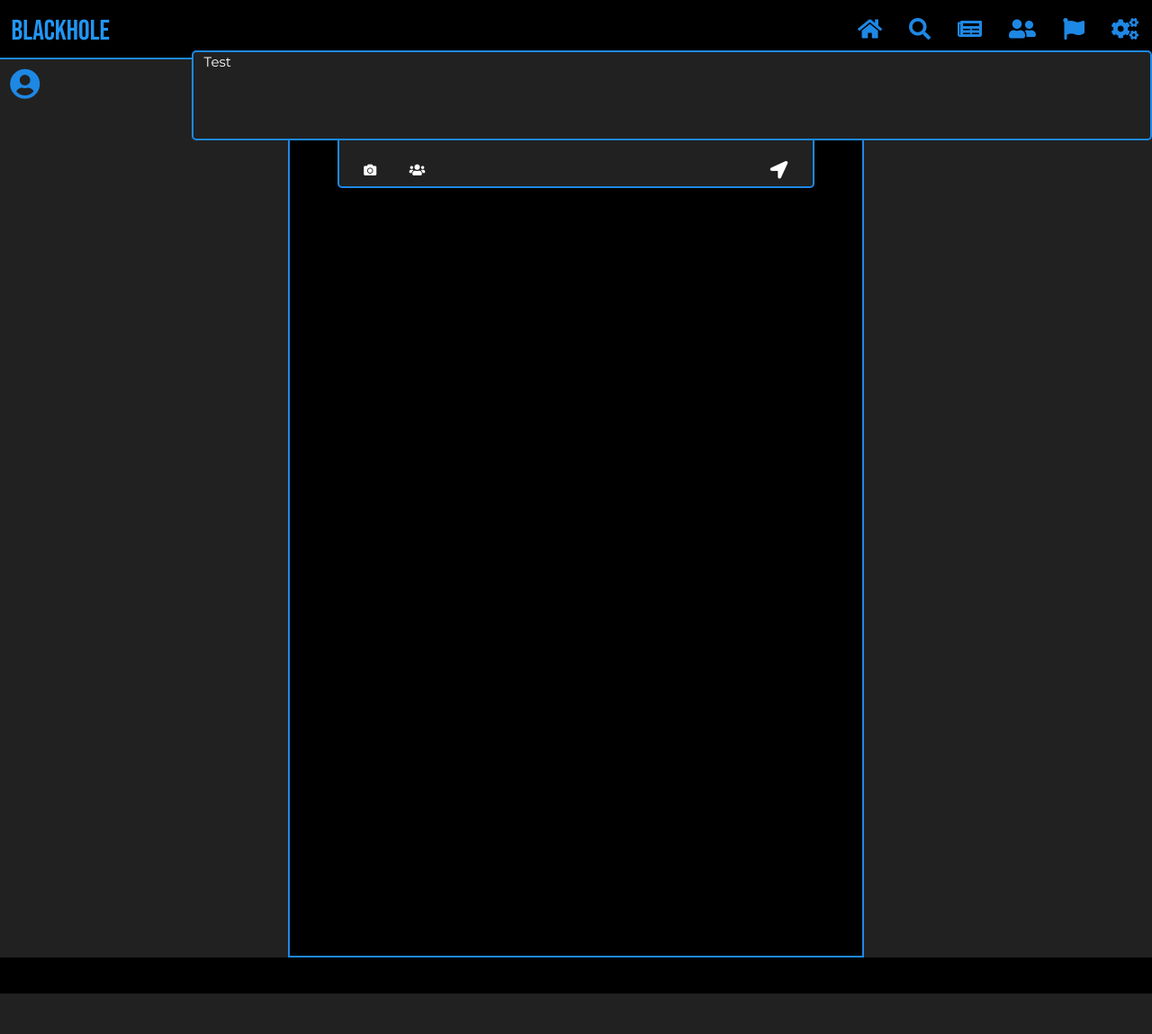
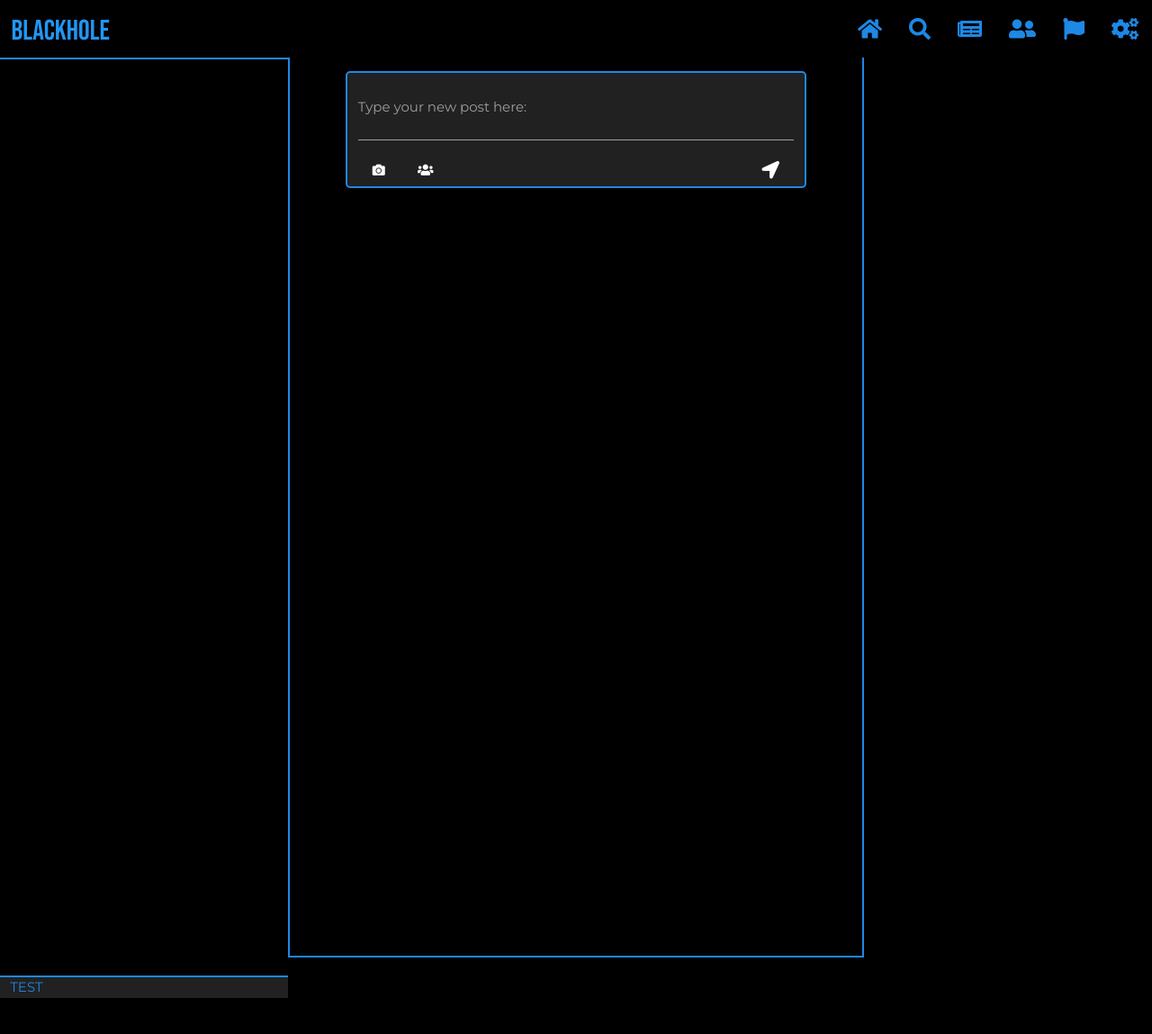
Before and after one commit to Code-Institute-Submissions/Blackhole, a Flask app: page /home in a window 1280 px wide. Shown: the whole page at 90% size. Before the commit the page ends 1104 px from the top, so only its background shows below. Run offline with Flask 2, Linux system fonts and the light colour scheme; data that the repository does not hold is empty; some libraries are stand-ins or nearby versions.

Commit message:
need to fix css styling, it seems the more content i add the more difficult it becomes for the syling to work

```diff
--- a/app.py
+++ b/app.py
@@ -84,9 +84,20 @@
 
 @app.route('/home', methods=["GET", "POST"])
 def home():
+    posts = list(mongo.db.posts.find())
+
     if request.method == 'POST':
+        username = mongo.db.users.find_one(
+        {'username': session['user']})['username']
+
+        new_post = {
+            'description': request.form.get('activity-post'),
+            'created_by': username
+        }
+        mongo.db.posts.insert_one(new_post)
+        flash('Posted Successfully!')
         return redirect(url_for('home'))
-    return render_template('home.html')
+    return render_template('home.html', posts=posts)
 
 
 @app.route('/search')
--- a/static/css/style.css
+++ b/static/css/style.css
@@ -55,7 +55,7 @@
   justify-content: space-between;
 }
 
-#acitivity .contain {
+#activity .contain {
     border: 2px solid #1e88e5;
     border-top: none;
     height: 1000px;
@@ -65,7 +65,6 @@
 #profile-home .contain {
     border-top:  2px solid #1e88e5;
     color: #1e88e5;
-    height: 1000px;
 }
 
 @media only screen and (min-width: 600px) {
@@ -74,14 +73,14 @@
     }
 }
 
-#acitivity .input-field {
+#activity .post {
     background-color: #212121;
     border: solid 2px #1e88e5;
     border-radius: 5px;
     padding-top: 2em;
 }
 
-#acitivity #label-post {
+#activity #label-post {
     padding-top: 1em;
 }
 
@@ -106,3 +105,13 @@
     height: 100px;
     color: white;
 }
+
+#profile-pop-out-section {
+    display: none;
+}
+
+@media screen and (min-width:765px) {
+    #home-mobile-side-nav {
+        display: none;
+    }
+}
--- a/templates/home.html
+++ b/templates/home.html
@@ -4,8 +4,8 @@
 {% block content %}
 <section class="row">
 <!-- PROFILE SECTION -->
-    <div id="profile-home" class="side-view">
-        <div class="col s2 m4 l3 contain grey darken-4">
+    <div id="profile-home" class="side-view grey darken-4">
+        <div class="col s2 m4 l3 contain">
             <div id="home-mobile-side-nav">
                 <div id="profile-pop-out">
                     <i id="profile-pop-out-icon" class="fas fa-user-circle"></i>
@@ -14,15 +14,14 @@
         </div>
     </div>
 <!-- ACTIVITY / NEWS FEED -->
-    <div id="acitivity">
+    <div id="activity" class="row">
         <div class="col s10 m8 l6 contain">
-            <div class="row">
                 <form id="new-post" method="POST" action="{{ url_for('home') }}" >
-    <div class="col s1"></div>
-                    <div class="input-field col s10 push-1">
+                    <div class="col s1"></div>
+                    <div class="input-field post col s10 push-1">
                     <!-- Text descripton for the post-->
-                        <textarea id="acitivity-post" name="acitivity-post" class="materialize-textarea"></textarea>
-                        <label id="label-post" for="acitivity-post">Type your new post here:</label>
+                        <textarea id="activity-post" name="activity-post" class="materialize-textarea"></textarea>
+                        <label id="label-post" for="activity-post">Type your new post here:</label>
                     <!-- image upload ( need to add image preview still ) -->
                         <input type="file" name="image-post" id="image-post" hidden="hidden">
                         <i id="image-post-icon" class="btn fas fa-camera"></i>
@@ -32,9 +31,31 @@
                     <!-- post submit button -->
                         <button name="post-submit" type="submit" class="btn" style="float:right;"><i class="fas fa-location-arrow"></i></button>
                     </div>
-    <div class="col s1"></div>
+                    <div class="col s1"></div>
                 </form>
-            </div>
+                {% for post in posts %}
+                <div class="col s12">
+                <div class="col s1"></div>
+                <div class="posted col s10 push-1 post">
+                    <div class="posted-by">
+                        {{ post.created_by }}
+                    </div>
+                    <hr>
+                    <div class="post-content">
+                        {{ post.description }}
+                    </div>
+                    <hr>
+                    <div class="post-interactivity">
+                        <i class="fas fa-heart"></i>
+                        {% if post.created_by == session.user %}
+                        <i class="fas fa-pencil-alt"></i>
+                        <i class="fas fa-trash-alt"></i>
+                        {% endif %}
+                    </div>
+                </div>
+                <div class="col s1"></div>
+                </div>
+                {% endfor %}
         </div>
     </div>
 <!-- FRIENDS -->
```
